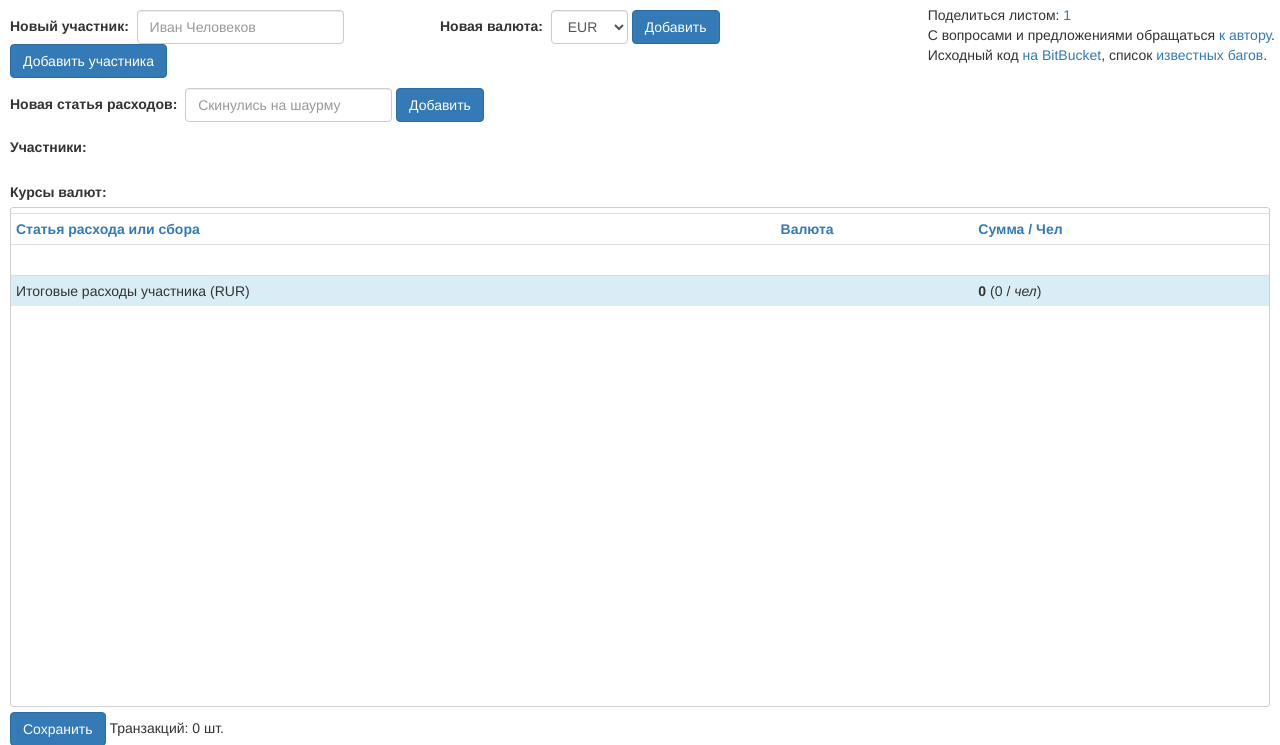
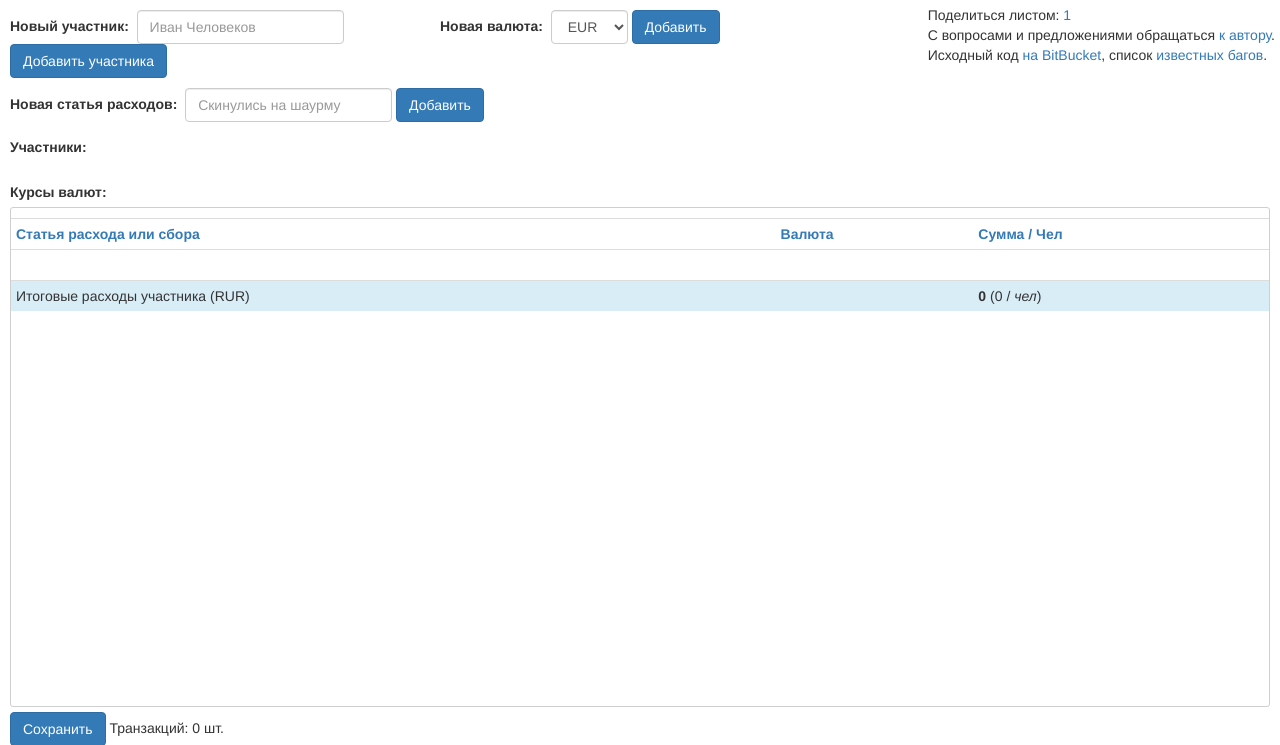
Before and after one commit to dichlofos/financial-equalizer, a PHP site: page /index.php in a window 1280 px wide. Shown: the top 745 px of the page. Run offline with PHP 8.4, Linux system fonts and the light colour scheme; the visitor is signed in with stand-in values (Sample User, id 1).

Commit message:
Fixed last w3c warnings, fix misplaced class attribute

```diff
--- a/index.php
+++ b/index.php
@@ -186,7 +186,7 @@ function fe_edit_sheet($sheet_id) {
         }?>
 
         <div id="transactions" class="transactions">
-        <table class="table table-condensed" class="transactions">
+        <table class="table table-condensed transactions">
         <tr>
         <th class="non-member">Статья расхода или сбора</th>
         <th class="non-member">Валюта</th><?php
@@ -392,7 +392,7 @@ if ($action == "new_sheet") {
     <link rel="stylesheet" href="/static/bootstrap/css/bootstrap.css" />
     <link rel="stylesheet" href="/static/communism/css/main.css" />
     <link rel="icon" sizes="128x128" type="image/png" href="/favicon.png">
-    <link rel="icon" sizes="128x128" type="x-icon" href="/favicon.ico">
+    <link rel="icon" sizes="128x128" type="image/x-icon" href="/favicon.ico">
     <script src="/static/jquery/jquery-1.11.3.min.js"></script>
     <script src="/static/bootstrap/js/bootstrap.js"></script>
 </head>
```
